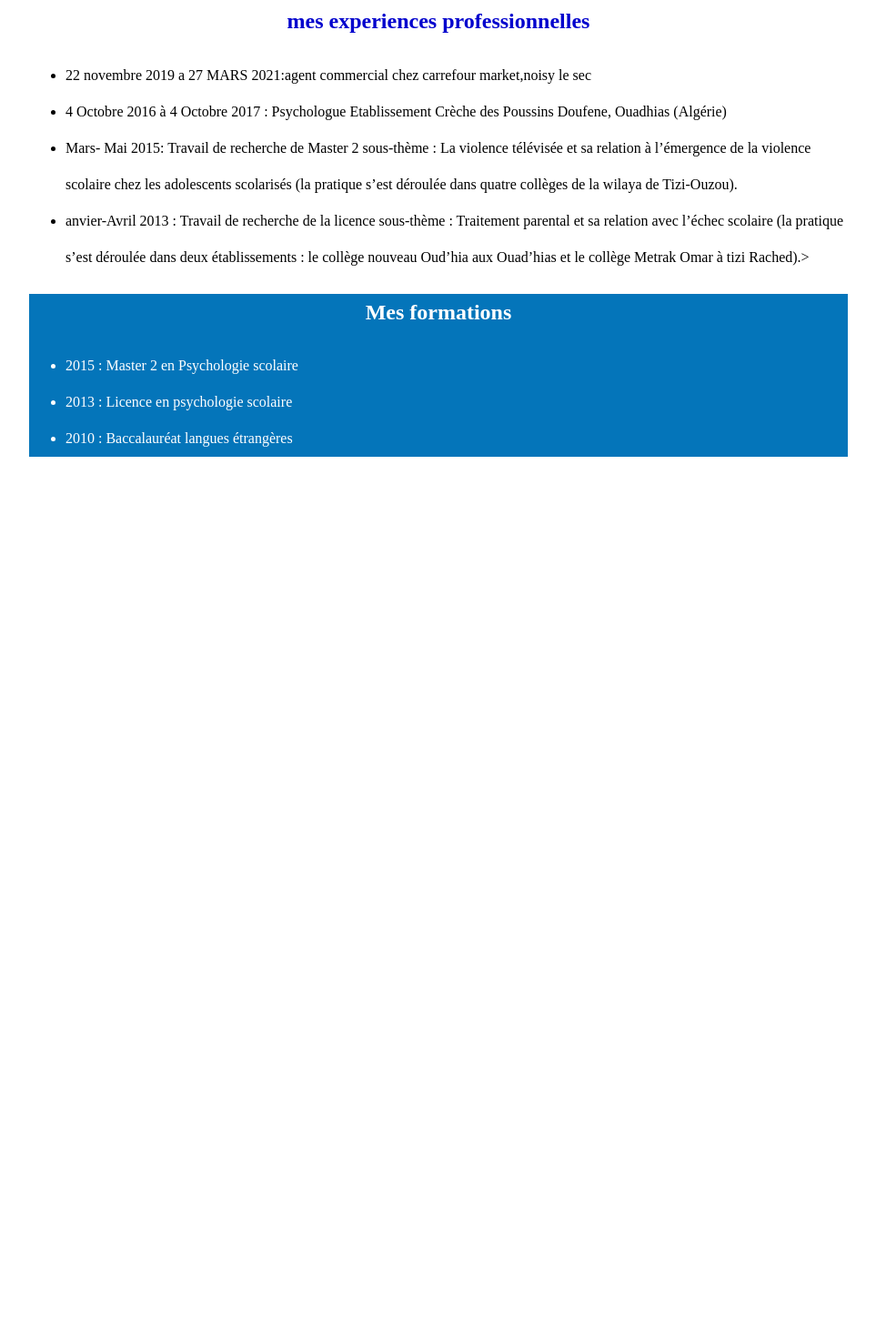
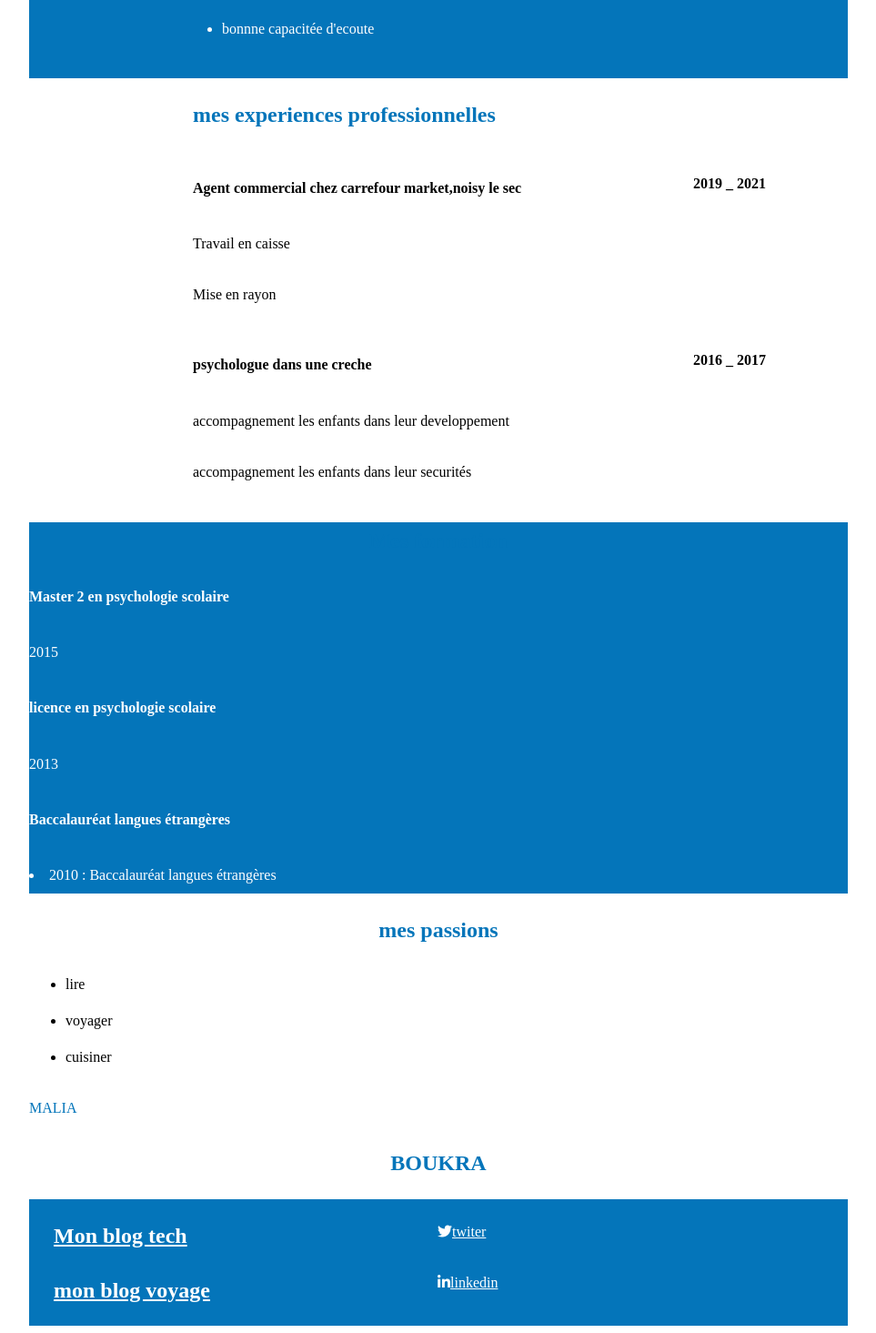
Before and after one commit to Boukramalika/myproject, a plain HTML site: page exercice.html in a window 1280 px wide. Shown: the part 462-1927 px from the top of the page at 91% size, without its empty margins (158-1121 px from the left). Before the commit the page ends 980 px from the top, so only its background shows below. Drawn offline with Linux system fonts and the light colour scheme.

Commit message:
ma nouvelle branche

```diff
--- a/exercice.css
+++ b/exercice.css
@@ -7,6 +7,7 @@
     font-family: "Poppins-Medium";
     src: url("font/Poppins/Poppins-Medium") format("ttf"),
    }
+
 
 
 #bloc-page
@@ -19,6 +20,7 @@
 
 }
 
+
 header
 {
     display:flex;
@@ -26,6 +28,7 @@ header
     background-color: #0475ba;
     color: white;
     height:72px
+    marg
 }
 header h1
 {
@@ -66,14 +69,17 @@ nav a
     justify-content: space-around;
     flex-direction: row;
     align-items: center;
+    margin-left: 20%;
+}
 
-}
+
 
 
 #profil h2
 {
     font-size: 1.3em;
     color: black;
+
 
 }
 
@@ -84,45 +90,68 @@ nav a
 
 }
 
-/*
+
 .monimage
 
 {
+ margin-top:40px;
+}
 
-    margin-right: 50%;
-}
-*/
 .monimage img
 {
     border-radius: 50%;
     height: 150px; /*hauteur*/
-    width: 150px; /*largeur*/
-  /* margin-right:  50%;*/
+    width:200px; /*largeur*/
+   margin-right: 200px;
 }
 
 #presentation
 {
     color: white;
     background-color: #0475ba;
-
+    padding-top: 2%;
+    padding-bottom: 2%;
 }
 
 #presentation h1
 {
-    text-align: center;
+    margin-left: 20%;
 
 }
 
 #presentation li
 {
-    margin-left: 8em ;
+    margin-left: 20%;
 }
 
-#experiences-professionnelles h1
+#experiences-professionnelles
 {
-color: mediumblue;
-text-align: center;
+    display: flex;
+
+    flex-wrap: wrap;
+
+    justify-content: space-between;
+    background-color: white;
+    margin-left: 20%;
+    margin-right: 10%;
+
 }
+.titre
+{
+
+    width: 100%;
+    color:#0475ba ;
+
+}
+.annee-carrefour
+{
+    font-weight: bold;
+}
+.annee-psychologue
+{
+    font-weight: bold;
+}
+
 
 #mes-formations
 {
@@ -133,3 +162,41 @@ text-align: center;
 {
     text-align: center;
 }
+
+#passions
+{
+    background-color:white ;
+    color:#0475ba ;
+}
+#passions h1
+{
+    text-align: center;
+}
+#passions ul
+{
+    color: black;
+}
+footer
+{
+    display: flex;
+    background-color:#0475ba ;
+    flex-wrap: wrap;
+    gap: 250px;
+
+}
+
+
+#titres
+{
+
+    color: white;
+    text-align: middle;
+    text-decoration: underline;
+    margin-left: 3%;
+}
+
+.link
+{
+    color: white;
+
+}
--- a/exercice.html
+++ b/exercice.html
@@ -3,6 +3,7 @@
     <head>
         <meta charset="utf-8" >
         <link rel="stylesheet" href="exercice.css">
+        <script src="https://kit.fontawesome.com/6002d8f0af.js" crossorigin="anonymous"></script>
         <title> CV Malika BOUKRA</title>
     </head>
     <body>
@@ -41,25 +42,89 @@
                 </ul>
             </section>
             <section id="experiences-professionnelles">
-                <h1> mes experiences professionnelles</h1>
-                <ul>
-                   <li>22 novembre 2019 a 27 MARS 2021:agent commercial chez carrefour market,noisy le sec </li>
-                   <li>4 Octobre 2016 à 4 Octobre 2017 : Psychologue Etablissement Crèche des Poussins Doufene, Ouadhias (Algérie) </li>
-                   <li>Mars- Mai 2015: Travail de recherche de Master 2 sous-thème : La violence télévisée et sa relation à l’émergence de la violence scolaire chez les adolescents scolarisés (la pratique s’est déroulée dans quatre collèges de la wilaya de Tizi-Ouzou).</li>
-                    <li>anvier-Avril 2013 : Travail de recherche de la licence sous-thème : Traitement parental et sa relation avec l’échec scolaire (la pratique s’est déroulée dans deux établissements : le collège nouveau Oud’hia aux Ouad’hias et le collège Metrak Omar à tizi Rached).></li>
-                </ul>
+                <div class="titre">
+                     <h1> mes experiences professionnelles</h1>
+                </div>
+                <div class="carrefour">
+                    <h4>Agent commercial chez carrefour market,noisy le sec </h2>
+                    <p>Travail en caisse</p>
+                    <p>Mise en rayon</p>
+                </div>
+                <div class="annee-carrefour">
+                    <p>2019 _ 2021</p>
+                </div>
+
+                <div class="psychologue">
+                    <h4>psychologue dans une creche </h2>
+                    <p>accompagnement les enfants dans leur developpement</p>
+                    <p>accompagnement les enfants dans leur securités</p>
+                </div>
+                <div class="annee-psychologue">
+                    <p>2016 _ 2017</p>
+                </div>
+
+
             </section>
             <section id="mes-formations">
-                <h1>  Mes formations</h1>
-                <ul>
-                    <li>2015 : Master 2 en Psychologie scolaire </li>
-                    <li>2013 : Licence en psychologie scolaire </li>
+                <div class="titre">
+                    <h1>Mes formation</h1>
+                </div>
+
+                <div class="master">
+                    <h4> Master 2 en psychologie scolaire</h4>
+                </div>
+
+                <div class="année-master">
+                    <p>2015</p>
+                </div>
+
+                <div class="Licence">
+                    <h4>licence en psychologie scolaire</h4>
+                </div>
+
+                <div class="année-licence">
+                    <p>2013</p>
+                </div>
+                <div class="Baccalauréat">
+                    <h4>Baccalauréat langues étrangères</h4>
+                </div>
+
+
                     <li>2010 : Baccalauréat langues étrangères</li>
                 </ul>
             </section>
             <section id="passions">
+                <h1> mes passions</h1>
+                <ul>
+                    <li>lire</li>
+                    <li>voyager</li>
+                    <li>cuisiner</li>
+                </ul>
+                <P>MALIA</P>
+                <h1> BOUKRA</h1>
 
             </section>
+
+        <footer>
+            <div id="titres">
+                <h2>Mon blog tech</h2>
+                <h2>mon blog voyage</h2>
+            </div>
+
+            <div id="liens">
+                <p>
+                    <a class=link href="https://publish.twitter.com/">
+                    <i class="fab fa-twitter"></i>twiter</a>
+
+                </p>
+
+
+                <p>
+                    <a class=link href="https://fr.linkedin.com/">
+                    <i class="fab fa-linkedin-in"></i>linkedin</a>
+                </p>
+             </div>
+        </footer>
 
 
         </div>
```
Also changed, not shown: img/linkedin.png (added).
